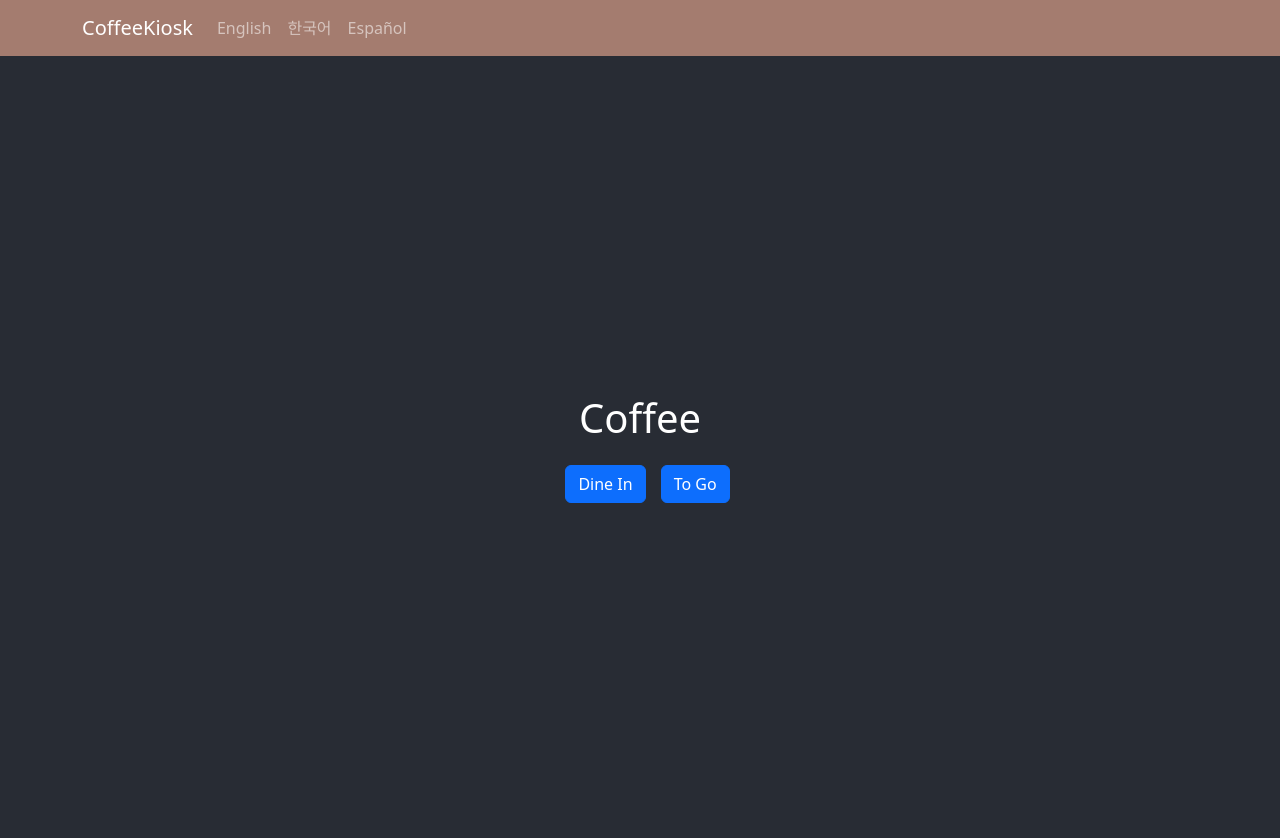
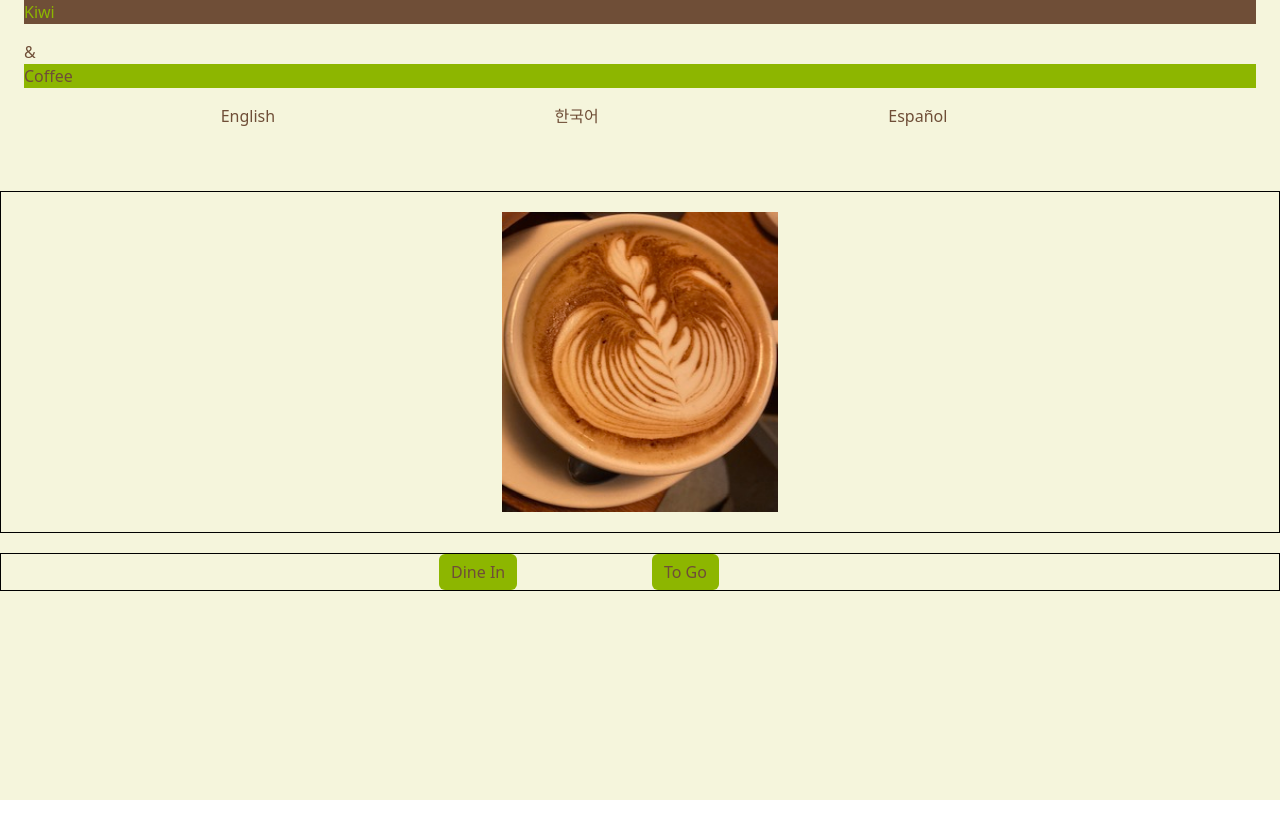
Before and after one commit to pannelltyler91/coffee_kiosk, a React (Create React App) app: page / in a window 1280 px wide. Shown: the top 838 px of the page. After the commit the page ends 800 px from the top, so only its background shows below. Built offline with nearby package versions, Linux system fonts and the light colour scheme.

Commit message:
working on styles

```diff
--- a/src/App.css
+++ b/src/App.css
@@ -1,38 +1,34 @@
-.App {
-  text-align: center;
+
+.App{
+  height:100vh;
+  background-color: #f5f5dc;
+  width:100%;
 }
 
-.App-logo {
-  height: 40vmin;
-  pointer-events: none;
+.homeButtons{
+  margin-top:50px;
+  border:solid 1px black;
 }
+.hero{
+  margin-top: 100px;
+}
+#banner{
+  border: medium solid #8db600;
+  border-radius: 0%;
+  padding: 2%;
+}
+.imgHolder{
+  border:solid 1px black;
+  display:flex;
+  justify-content: center;
+  padding:20px;
+  margin:20px;
 
-@media (prefers-reduced-motion: no-preference) {
-  .App-logo {
-    animation: App-logo-spin infinite 20s linear;
-  }
 }
-
-.App-header {
-  background-color: #282c34;
-  min-height: 100vh;
-  display: flex;
-  flex-direction: column;
-  align-items: center;
-  justify-content: center;
-  font-size: calc(10px + 2vmin);
-  color: white;
+a, a:link, a:visited {
+  color: #6f4e37;
+  text-decoration: none;
 }
-
-.App-link {
-  color: #61dafb;
+a:hover {
+  color: #8db600;
 }
-
-@keyframes App-logo-spin {
-  from {
-    transform: rotate(0deg);
-  }
-  to {
-    transform: rotate(360deg);
-  }
-}
--- a/src/components/Home.js
+++ b/src/components/Home.js
@@ -1,9 +1,14 @@
+import Image from 'react-bootstrap/Image'
+import pic1 from '../img/IMG_0835.jpg'
+import Container from 'react-bootstrap/Container';
+import Row from 'react-bootstrap/Row';
+import Col from 'react-bootstrap/Col';
+import Card from 'react-bootstrap/Card';
+import Button from 'react-bootstrap/Button';
+import Logo from '../components/Logo'
+import { useDispatch, } from 'react-redux'
+import { hereToGo } from '../features/cart';
 import '../App.css'
-import Navbar1 from './HomeNavbar';
-import Container from 'react-bootstrap/Container';
-import Button from 'react-bootstrap/Button';
-import {useDispatch,} from 'react-redux'
-import { hereToGo } from '../features/cart';
 
 
 
@@ -11,20 +16,34 @@ import { hereToGo } from '../features/cart';
 function Home() {
     const dispatch = useDispatch();
     return (
-        <div className="App">
-            <Navbar1 />
-
-            <header className="App-header">
-            <h1>Coffee</h1>
-                <Container>
-                    <div>
-                        <Button style={{margin:'15px'}} onClick={() => {
-                            dispatch(hereToGo({toGo:false}))}} href='/menu' >Dine In</Button>
-                        <Button onClick={() => {dispatch(hereToGo({toGo:true}))}} href='/menu'>To Go</Button>
-                    </div>
-                </Container>
-            </header>
-        </div>
+        <Container className='App' fluid >
+            <Container fluid >
+                <Row>
+                    <Col>
+                        <a href='/'><Logo /></a>
+                    </Col>
+                </Row>
+            </Container >
+            <Container style={{paddingLeft:'12%',marginBottom:'5%'}}>
+                <Row >
+                    <Col ><a href='/'>English</a></Col>
+                    <Col><a href='/korean'  >한국어</a></Col>
+                    <Col><a href='/spanish'>Español</a></Col>
+                </Row>
+            </Container>
+            <Row className='imgHolder'><Image src={pic1} style={{height:'300px',width:'300px'}}  /></Row>
+            <Row className='homeButtons'>
+                <Col xs={4}></Col>
+                <Col>
+                    <Button style={{backgroundColor:'#8db600',border:'#8db600'}} onClick={() => {
+                        dispatch(hereToGo({ toGo: false }))
+                    }} href='/menu' > Dine In
+                    </Button>
+                </Col>
+                <Col><Button onClick={() => { dispatch(hereToGo({ toGo: true })) }} href='/menu' className='homeButton' style={{backgroundColor:'#8db600',border:'#8db600'}} ><Card.Body>To Go</Card.Body></Button></Col>
+                <Col xs={4}></Col>
+            </Row>
+        </Container>
     )
 }
 
--- a/src/components/HomeNavbar.js
+++ b/src/components/HomeNavbar.js
@@ -1,21 +1,26 @@
 import React from "react";
-import Nav from "react-bootstrap/Nav";
-import Navbar from "react-bootstrap/Navbar";
+import Row from 'react-bootstrap/Row'
 import Container from 'react-bootstrap/Container'
+import Col from 'react-bootstrap/Col'
+import Logo from '../components/Logo'
+import Nav from 'react-bootstrap/Nav';
+import Navbar from 'react-bootstrap/Navbar';
+import '../styles/Navbar.css'
+
 
 function HomeNavbar1() {
   return (
-    <Navbar style={{backgroundColor:'#A47C6F'}} variant="dark">
-      <Container>
-        <Navbar.Brand href="/">CoffeeKiosk</Navbar.Brand>
-        <Nav className="me-auto">
-          <Nav.Link href="/">English</Nav.Link>
-          <Nav.Link href="/korean">한국어</Nav.Link>
-          <Nav.Link href="/spanish">Español</Nav.Link>
-          <Nav.Link href="#pricing"></Nav.Link>
-        </Nav>
-      </Container>
-    </Navbar>
+      <Navbar bg="light" data-bs-theme="light">
+        <Container>
+          <Navbar.Brand href="#home">Kiwi&Coffee</Navbar.Brand>
+          <Nav className="me-auto">
+            <Nav.Link href="#home">English</Nav.Link>
+            <Nav.Link href="#features">한국어</Nav.Link>
+            <Nav.Link href="#pricing">Español</Nav.Link>
+          </Nav>
+        </Container>
+      </Navbar>
+
   );
 }
 
--- /dev/null
+++ b/src/components/Logo.js
@@ -0,0 +1,15 @@
+
+
+
+function Logo() {
+    return(
+        <div>
+            <p style={{color:'#8db600',backgroundColor:'#6f4e37'}}>Kiwi</p>&<p style={{color:'#6f4e37',backgroundColor:'#8db600'}}>Coffee</p>
+        </div>
+
+
+
+    )
+}
+
+export default Logo;
--- a/src/components/Menu.js
+++ b/src/components/Menu.js
@@ -9,12 +9,12 @@ import HotCoffee from "./menu_components/HotCoffe";
 
 function Menu() {
     return (
-        <Container fluid>
+        <Container  fluid>
             <Row><Navbar><NavbarBrand href='/'>CoffeeKiosk</NavbarBrand></Navbar></Row>
             <Row>
-                <Accordion defaultActiveKey="0" >
+                <Accordion defaultActiveKey="0" s >
                     <Accordion.Item eventKey="0">
-                        <Accordion.Header>Iced Coffee</Accordion.Header>
+                        <Accordion.Header >Iced Coffee</Accordion.Header>
                         <Accordion.Body>
                             <IcedCoffee/>
                         </Accordion.Body>
@@ -27,7 +27,7 @@ function Menu() {
                     </Accordion.Item>
                 </Accordion>
             </Row>
-            <Checkout/>
+            < Checkout/>
         </Container>
     )
 }
--- a/src/components/menu_components/IcedCoffee.js
+++ b/src/components/menu_components/IcedCoffee.js
@@ -28,7 +28,7 @@ function IcedCoffee(){
     }, []);
 
     return(
-        <Container>
+        <Container fluid>
             <Row>
                 {menu.map((coffee) => {
                     return(
--- /dev/null
+++ b/src/styles/Navbar.css
@@ -0,0 +1,6 @@
+.navBar{
+    border:solid 1px black;
+}
+.navLink{
+    color:#556b2f;
+}
```
Also changed, not shown: src/img/IMG_0835.jpg (added), src/styles/Logo.css (added).
